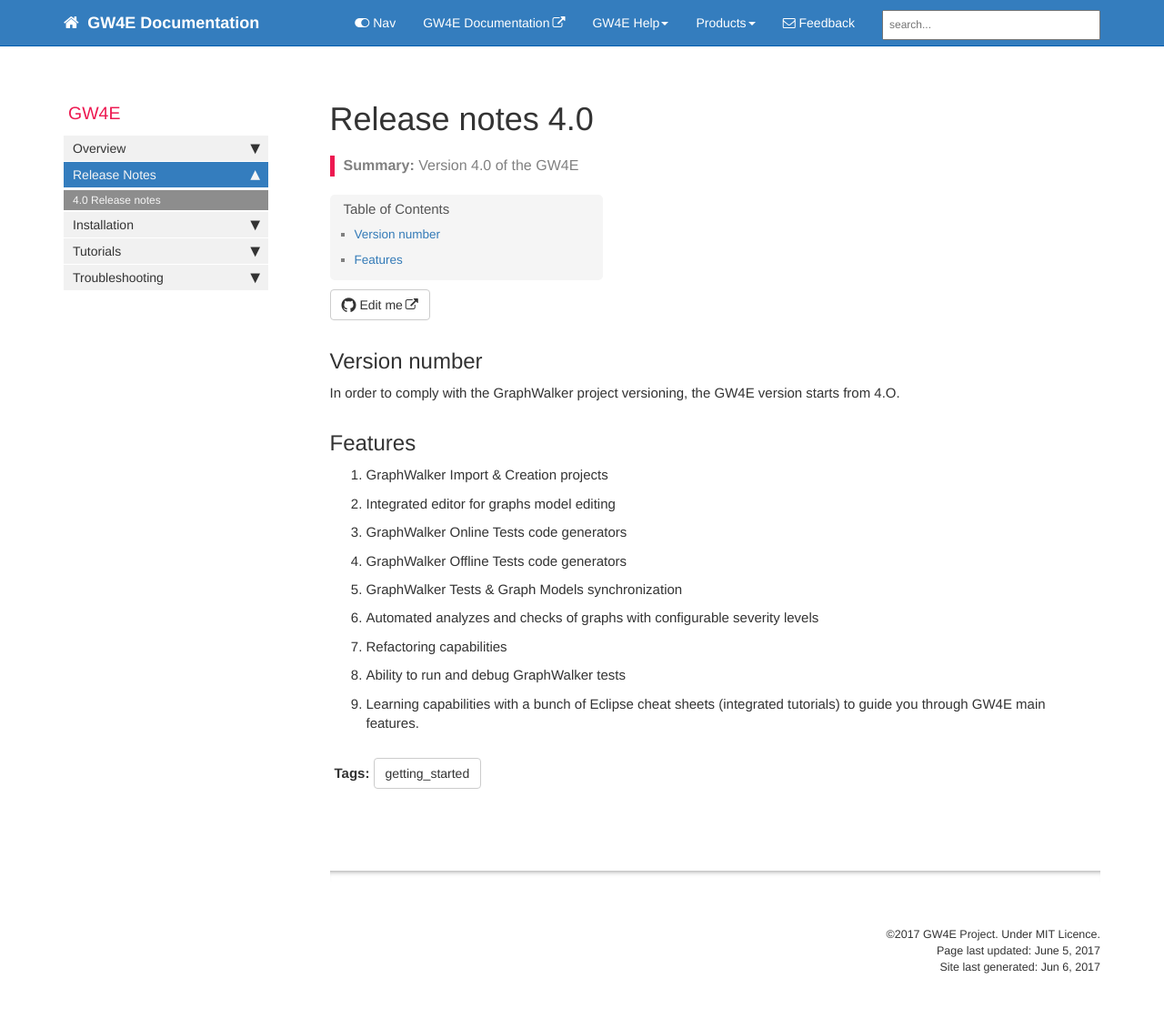
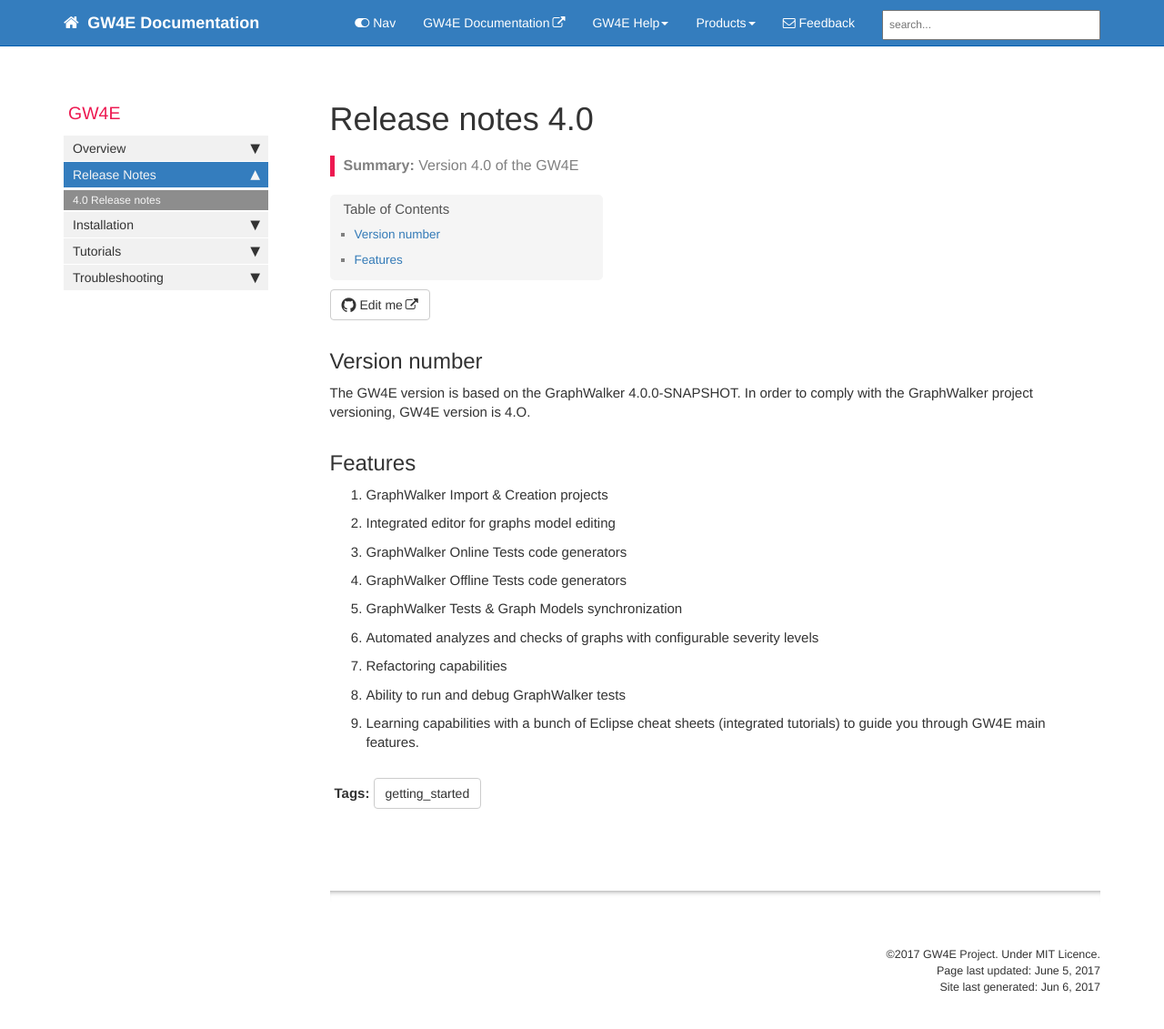
Before and after one commit to gw4e/gw4e.github.io, a Jekyll site: the page built from pages/mydoc/mydoc_release_notes_40.md, in a window 1280 px wide and 1144 px high. Shown: the top 1131 px of the window at 91% size. Built offline with Jekyll 4.4.1, drawn with Linux system fonts in a browser that asks for light colours; nearby versions of some CDN libraries; comment, search, counter and statistics services are not loaded.

Commit message:
Update release version documentation

```diff
--- a/pages/mydoc/mydoc_release_notes_40.md
+++ b/pages/mydoc/mydoc_release_notes_40.md
@@ -10,7 +10,9 @@ folder: mydoc
 ---
 
 ## Version number
-In order to comply with the GraphWalker project versioning, the GW4E version starts from 4.O.
+
+The GW4E version is based on the GraphWalker 4.0.0-SNAPSHOT.
+In order to comply with the GraphWalker project versioning, GW4E version is 4.O.
 
 ## Features
    1. GraphWalker Import & Creation projects
```
